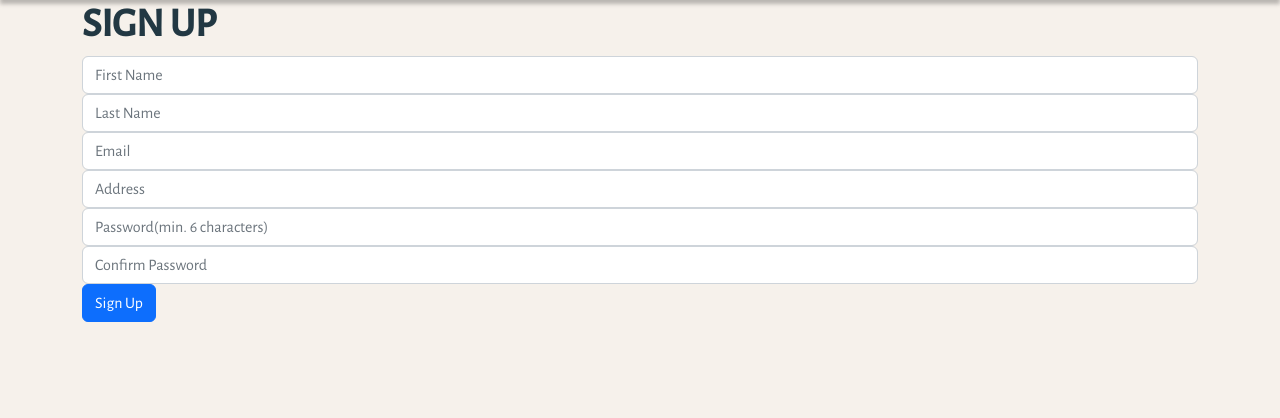
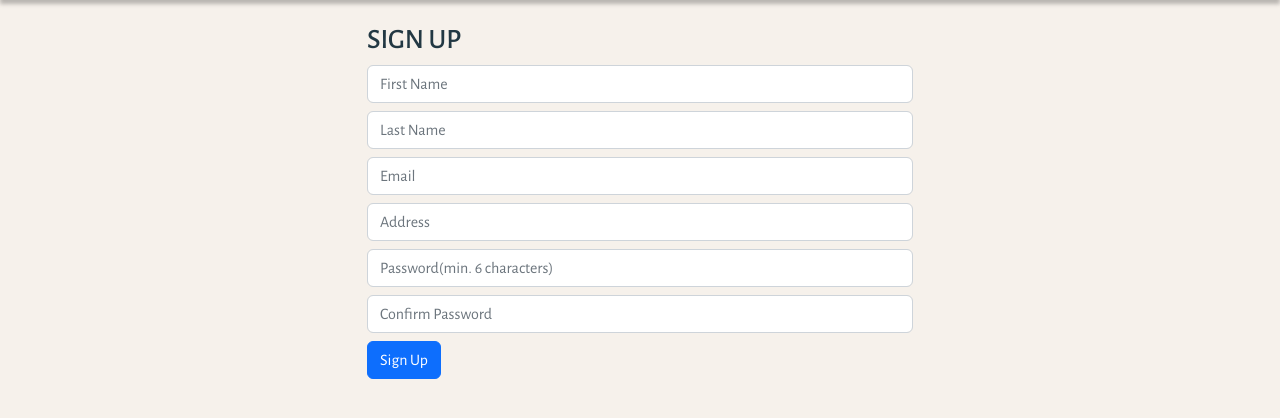
Before and after one commit to RamiChaouki/HomingPigeonWD1, a PHP site: page /signup.php in a window 1280 px wide. Shown: the part 64-482 px from the top of the page. Run offline with PHP 8.4, Linux system fonts and the light colour scheme; some libraries are stand-ins or nearby versions.

Commit message:
style fixes

```diff
--- a/picsnap.root/header.php
+++ b/picsnap.root/header.php
@@ -48,7 +48,6 @@ require_once 'includes/functions.inc.php';
 
   <!-- LINK TO BOOTSTRAP ICONS -->
   <link rel="stylesheet" href="https://cdn.jsdelivr.net/npm/bootstrap-icons@1.8.3/font/bootstrap-icons.css">
-
 
   <!-- LINK TO FONT-AWESOME ICONS -->
   <script src="https://kit.fontawesome.com/c3d51d9f30.js" crossorigin="anonymous"></script>
--- a/picsnap.root/signup.php
+++ b/picsnap.root/signup.php
@@ -3,34 +3,34 @@
 $currentPage = basename(__FILE__, '.php');
 include_once "header.php";
 ?>
-<div class="container">
+<div class="container mt-4">
   <div class="row">
-    <div class="col-xs-4 col-xs-offset-4">
-      <h1><b>SIGN UP</b></h1>
+    <div class="col-xs-4 col-xs-offset-4 w-50 mx-auto">
+      <h3>SIGN UP</h3>
       <form method="post" action="includes/signup.inc.php">
-        <div class="form-group">
+        <div class="form-group my-2">
           <input type="text" class="form-control" name="first_name" placeholder="First Name" required="true">
         </div>
-        <div class="form-group">
+        <div class="form-group my-2">
           <input type="text" class="form-control" name="last_name" placeholder="Last Name" required="true">
         </div>
-        <div class="form-group">
+        <div class="form-group my-2">
           <input type="email" class="form-control" name="email" placeholder="Email" required="true"
             pattern="[a-z0-9._%+-]+@[a-z0-9.-]+\.[a-z]{2,3}$">
         </div>
 
-        <div class="form-group">
+        <div class="form-group my-2">
           <input type="text" class="form-control" name="address" placeholder="Address" required="true">
         </div>
-        <div class="form-group">
+        <div class="form-group my-2">
           <input type="password" class="form-control" name="password" placeholder="Password(min. 6 characters)"
             required="true" pattern=".{6,}">
         </div>
-        <div class="form-group">
+        <div class="form-group my-2">
           <input type="password" class="form-control" name="confirm_password" placeholder="Confirm Password"
             required="true" pattern=".{6,}">
         </div>
-        <div class="form-group">
+        <div class="form-group my-2">
           <input type="submit" class="btn btn-primary" name="submit" value="Sign Up">
         </div>
       </form>
```
Also changed, not shown: picsnap.root/login.php (+5 -5 lines).
